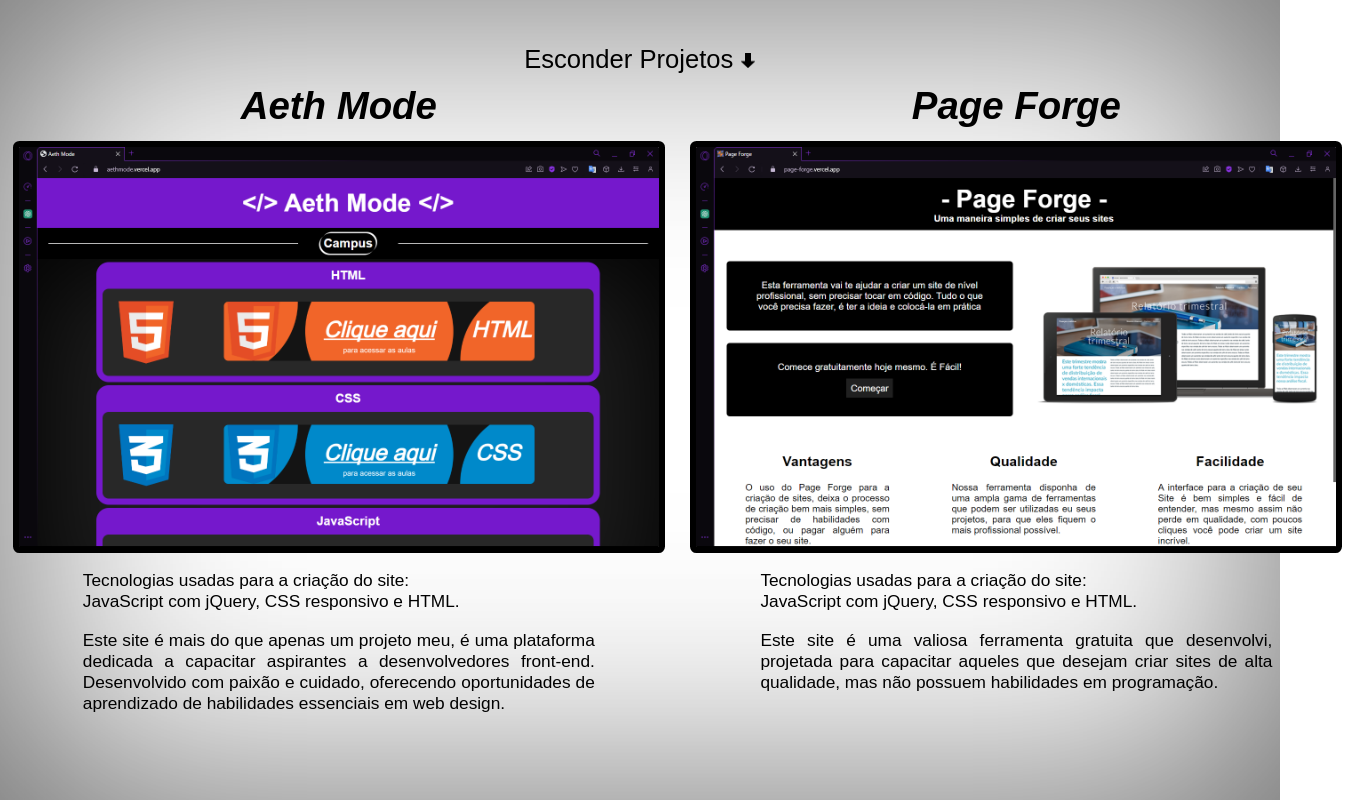
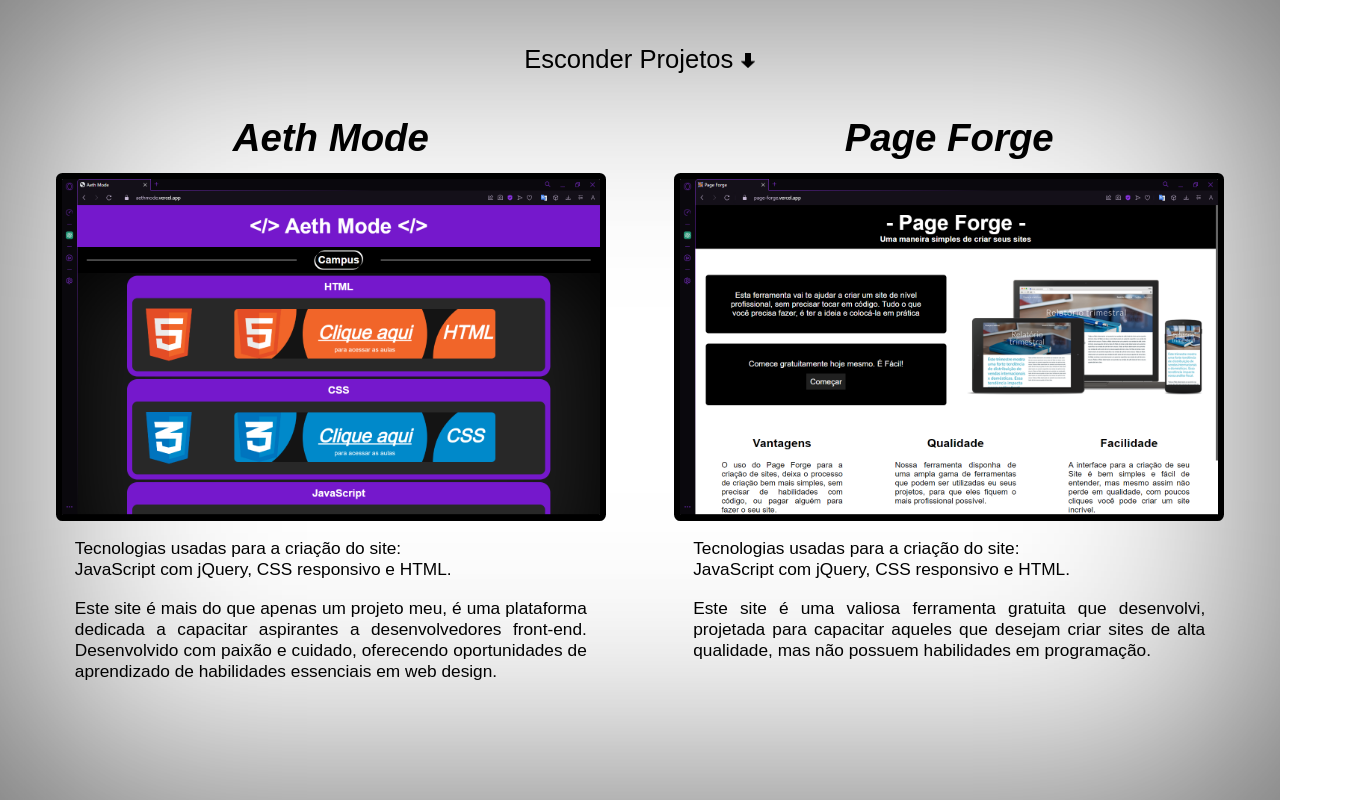
Before and after one commit to Dimas000000/Dimas-Picinato, a plain HTML site: page index.html in a window 1280 px wide. Both pictures are taken after a click on the button "Mostrar Projetos". Shown: the whole page, 1355 px wide, since content can reach past the window. Drawn offline with Linux system fonts and the light colour scheme.

Commit message:
Update styles.css

```diff
--- a/css/styles.css
+++ b/css/styles.css
@@ -235,7 +235,7 @@ button:hover{
         font-style: italic;
     }
     section img{
-        width: min(50vw, 100vh);
+        width: min(42vw, 84vh);
         border: min(0.5vw, 1vh) solid black;
         border-radius: min(0.5vw, 1vh);
         transition: filter 0.5s ease;
```
